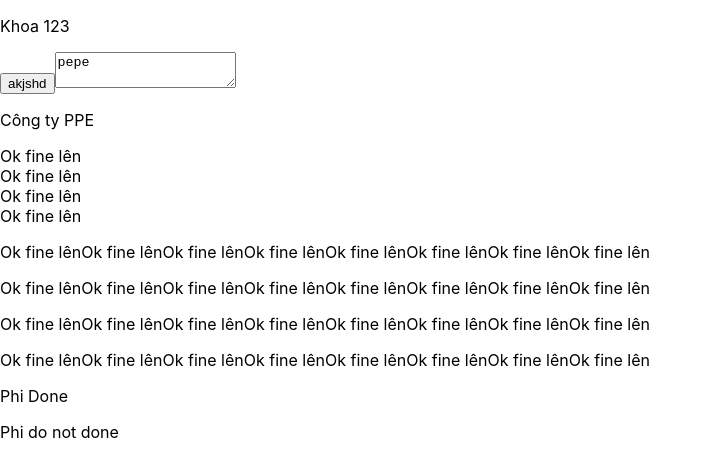
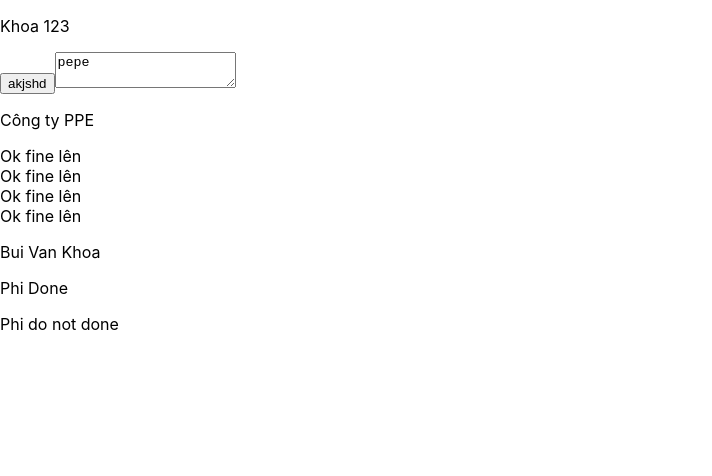
Before and after one commit to nguyenvanphi98/GitTestPpe, a React (Create React App) app: page / in a window 1280 px wide. Shown: the top 476 px of the page, without its empty margins (0-712 px from the left). Built offline with nearby package versions, Linux system fonts and the light colour scheme.

Commit message:
1st commit

```diff
--- a/src/components/Khoa.js
+++ b/src/components/Khoa.js
@@ -14,11 +14,7 @@ const Khoa = () => {
         <div> Ok fine lên</div>
         <div> Ok fine lên</div>
       </div>
-       <p>Ok fine lênOk fine lênOk fine lênOk fine lênOk fine lênOk fine lênOk fine lênOk fine lên</p>
-        <p>Ok fine lênOk fine lênOk fine lênOk fine lênOk fine lênOk fine lênOk fine lênOk fine lên</p>
-        <p>Ok fine lênOk fine lênOk fine lênOk fine lênOk fine lênOk fine lênOk fine lênOk fine lên</p>
-     <p>Ok fine lênOk fine lênOk fine lênOk fine lênOk fine lênOk fine lênOk fine lênOk fine lên</p>
-
+       <p>Bui Van Khoa </p>
     </div>
   );
 };
```
